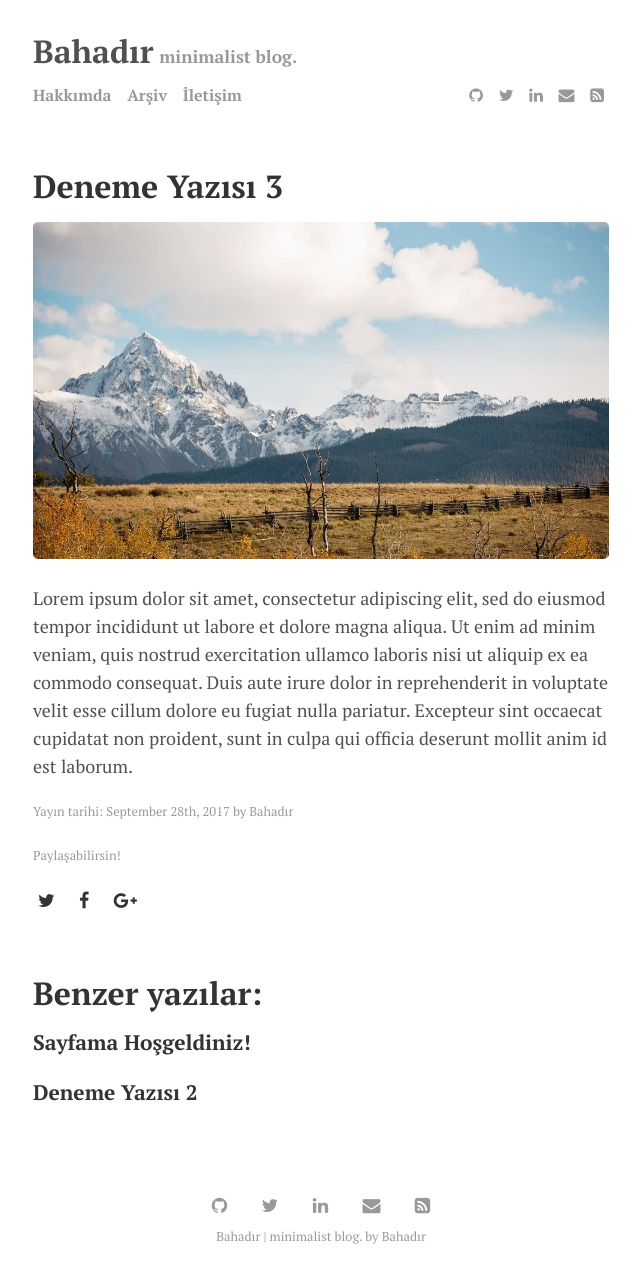
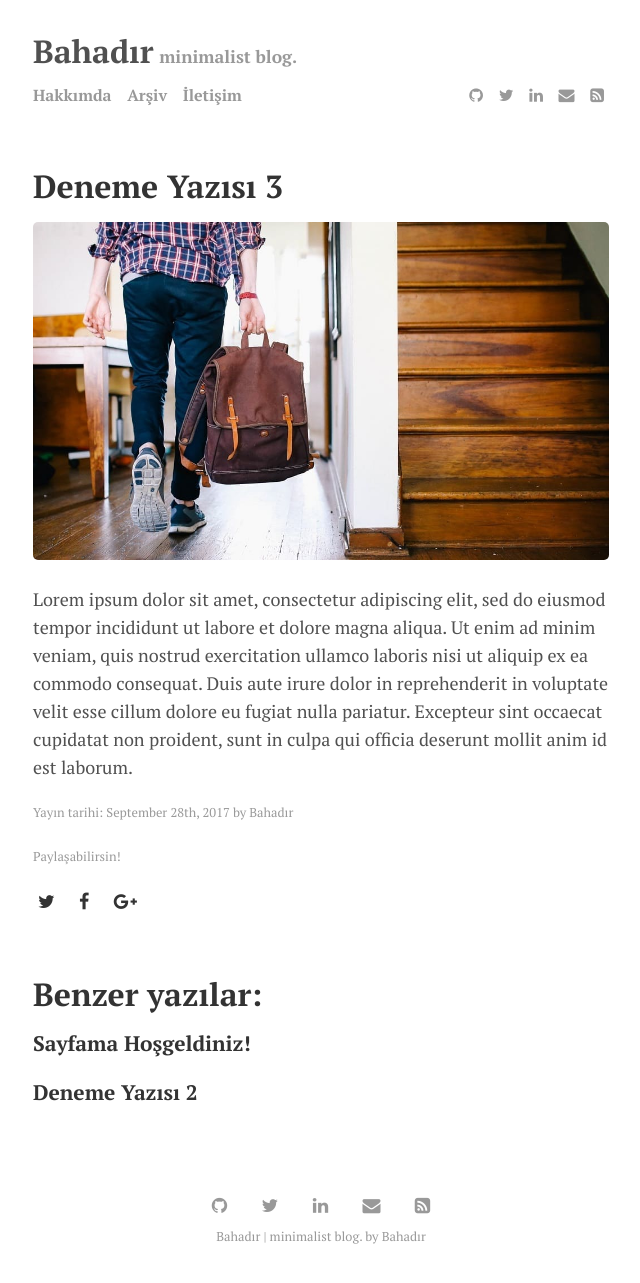
Before and after one commit to bahadirkaygisiz/bahadirkaygisiz.github.io, a Jekyll site: the page built from _posts/2017-09-28-deneme-yazisi-3.md, in a window 1280 px wide. Shown: the whole page, without its empty margins (319-959 px from the left). Built offline with Jekyll 4.4.1, drawn with Linux system fonts in a browser that asks for light colours; nearby versions of some CDN libraries.

Commit message:
resimdegistirdim

```diff
--- a/_posts/2017-09-28-deneme-yazisi-3.md
+++ b/_posts/2017-09-28-deneme-yazisi-3.md
@@ -5,8 +5,8 @@ author: "Bahadır"
 categories: journal
 tags: [documentation,sample]
 image:
-  feature: mountains.jpg
-  teaser: mountains-teaser.jpg
+  feature: bag.jpg
+  teaser: bag-teaser.jpg
   credit: Death to Stock Photo
   creditlink: ""
 ---
```
